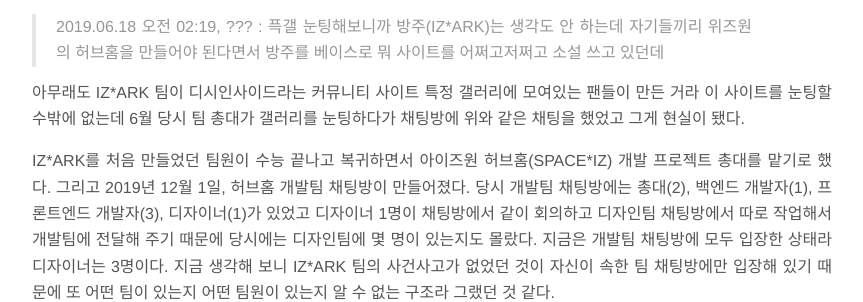
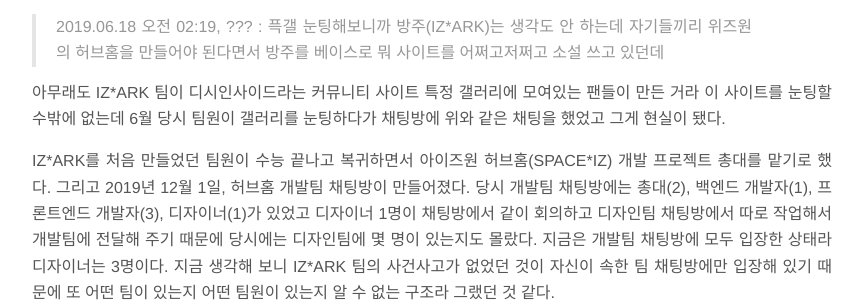
Before and after one commit to Taemni/taemni.github.io, a Jekyll site: the page built from _posts/space-iz-2/2021-07-03-space-iz-2.md, in a window 1280 px wide. Shown: the part 300-602 px from the top of the page, without its empty margins (208-1071 px from the left). Built offline with Jekyll 4.4.1, drawn with Linux system fonts in a browser that asks for light colours; nearby versions of some CDN libraries.

Commit message:
Change post content

```diff
--- a/_posts/space-iz-2/2021-07-03-space-iz-2.md
+++ b/_posts/space-iz-2/2021-07-03-space-iz-2.md
@@ -9,7 +9,7 @@ tags: ["IZ*ARK", "SPACE*IZ", "허브홈", "아이즈원"]
 
 > 2019.06.18 오전 02:19, ??? : 픅갤 눈팅해보니까 방주(IZ\*ARK)는 생각도 안 하는데 자기들끼리 위즈원의 허브홈을 만들어야 된다면서 방주를 베이스로 뭐 사이트를 어쩌고저쩌고 소설 쓰고 있던데
 
-아무래도 IZ\*ARK 팀이 디시인사이드라는 커뮤니티 사이트 특정 갤러리에 모여있는 팬들이 만든 거라 이 사이트를 눈팅할 수밖에 없는데 6월 당시 팀 총대가 갤러리를 눈팅하다가 채팅방에 위와 같은 채팅을 했었고 그게 현실이 됐다.
+아무래도 IZ\*ARK 팀이 디시인사이드라는 커뮤니티 사이트 특정 갤러리에 모여있는 팬들이 만든 거라 이 사이트를 눈팅할 수밖에 없는데 6월 당시 팀원이 갤러리를 눈팅하다가 채팅방에 위와 같은 채팅을 했었고 그게 현실이 됐다.
 
 IZ\*ARK를 처음 만들었던 팀원이 수능 끝나고 복귀하면서 아이즈원 허브홈(SPACE\*IZ) 개발 프로젝트 총대를 맡기로 했다.
 그리고 2019년 12월 1일, 허브홈 개발팀 채팅방이 만들어졌다. 당시 개발팀 채팅방에는 총대(2), 백엔드 개발자(1), 프론트엔드 개발자(3), 디자이너(1)가 있었고 디자이너 1명이 채팅방에서 같이 회의하고 디자인팀 채팅방에서 따로 작업해서 개발팀에 전달해 주기 때문에 당시에는 디자인팀에 몇 명이 있는지도 몰랐다. 지금은 개발팀 채팅방에 모두 입장한 상태라 디자이너는 3명이다. 지금 생각해 보니 IZ\*ARK 팀의 사건사고가 없었던 것이 자신이 속한 팀 채팅방에만 입장해 있기 때문에 또 어떤 팀이 있는지 어떤 팀원이 있는지 알 수 없는 구조라 그랬던 것 같다.
```
